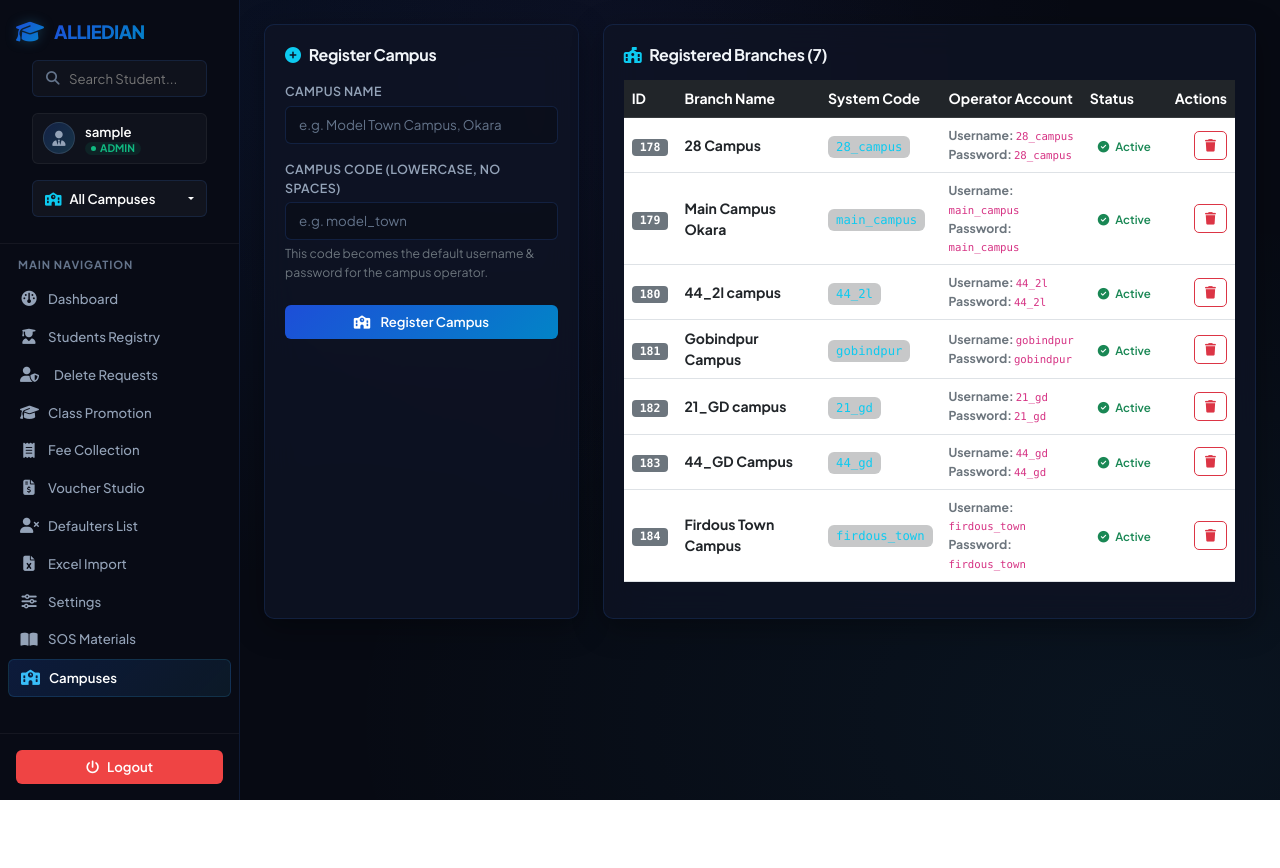
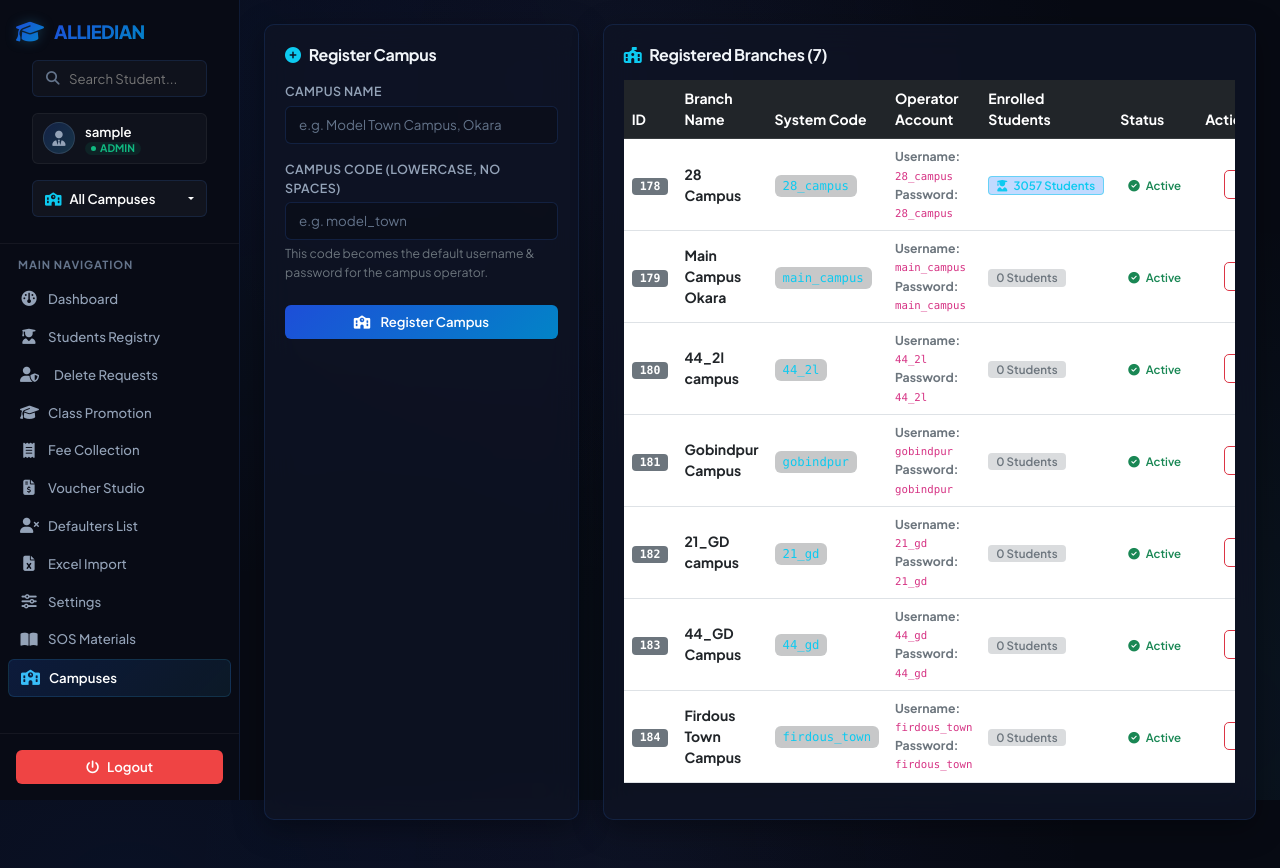
Before and after one commit to Saeed-driod/SMS2, a Flask app: page /campuses in a window 1280 px wide. Before the commit the page ends 800 px from the top, so only its background shows below. Run offline with Flask 3, Linux system fonts and the light colour scheme; the visitor is signed in with stand-in values (Sample User, id 1); data comes from the database, SQL or seed files in the repository; both versions use the stored data as it was after the commit; data that the repository does not hold is empty.

Commit message:
fix: enforce absolute database path and restore student persistence across server restarts

```diff
--- a/app.py
+++ b/app.py
@@ -9,8 +9,9 @@ from werkzeug.utils import secure_filename
 
 app = Flask(__name__)
 app.secret_key = 'alliedian_school_rehman_campus_key_secret_2026'
-DB_PATH = 'sms.db'
-UPLOAD_FOLDER = 'uploads'
+BASE_DIR = os.path.dirname(os.path.abspath(__file__))
+DB_PATH = os.path.join(BASE_DIR, 'sms.db')
+UPLOAD_FOLDER = os.path.join(BASE_DIR, 'uploads')
 app.config['UPLOAD_FOLDER'] = UPLOAD_FOLDER
 SOS_UPLOAD_FOLDER = os.path.join(UPLOAD_FOLDER, 'sos')
 app.config['SOS_UPLOAD_FOLDER'] = SOS_UPLOAD_FOLDER
@@ -1488,7 +1489,13 @@ def campuses_view():
             except sqlite3.IntegrityError:
                 flash(f"Error: Campus code '{code}' already exists.", 'danger')
 
-    campuses = conn.execute("SELECT * FROM campuses ORDER BY id").fetchall()
+    campuses = conn.execute('''
+        SELECT c.*, COUNT(s.id) as student_count
+        FROM campuses c
+        LEFT JOIN students s ON s.campus_id = c.id
+        GROUP BY c.id
+        ORDER BY c.id
+    ''').fetchall()
     conn.close()
 
     return render_template('campuses.html', campuses=campuses)
--- a/import_excel.py
+++ b/import_excel.py
@@ -4,13 +4,9 @@ import numpy as np
 import re
 import os
 
-# --- DATABASE PATH FOR VERCEL SERVERLESS ---
-if os.environ.get('VERCEL'):
-    DB_PATH = '/tmp/sms.db'
-else:
-    DB_PATH = 'sms.db'
-# --------------------------------------------
-EXCEL_PATH = 'Fee record 2026.xlsx'
+BASE_DIR = os.path.dirname(os.path.abspath(__file__))
+DB_PATH = os.path.join(BASE_DIR, 'sms.db')
+EXCEL_PATH = os.path.join(BASE_DIR, 'Fee record 2026.xlsx')
 
 MONTH_MAP = {
     'jan': ('January', 1),
@@ -244,9 +240,10 @@ def import_data():
     cursor.execute("DELETE FROM sqlite_sequence WHERE name IN ('students', 'fees')")
     conn.commit()
 
-    # Get default campus ID (we assign all imported students to the first campus by default)
-    cursor.execute("SELECT id FROM campuses WHERE code = 'campus_1'")
-    default_campus_id = cursor.fetchone()[0]
+    # Get default campus ID (we assign imported students to first campus by default)
+    cursor.execute("SELECT id FROM campuses ORDER BY id ASC LIMIT 1")
+    c_row = cursor.fetchone()
+    default_campus_id = c_row[0] if c_row else 1
 
     student_count = 0
     payment_count = 0
@@ -355,4 +352,3 @@ def import_data():
 
 if __name__ == '__main__':
     init_db()
-    import_data()
--- a/migrate_db.py
+++ b/migrate_db.py
@@ -1,6 +1,8 @@
 import sqlite3
+import os
 
-DB_PATH = 'sms.db'
+BASE_DIR = os.path.dirname(os.path.abspath(__file__))
+DB_PATH = os.path.join(BASE_DIR, 'sms.db')
 
 def run_migration():
     conn = sqlite3.connect(DB_PATH)
--- a/templates/campuses.html
+++ b/templates/campuses.html
@@ -44,6 +44,7 @@
                                 <th>Branch Name</th>
                                 <th>System Code</th>
                                 <th>Operator Account</th>
+                                <th>Enrolled Students</th>
                                 <th>Status</th>
                                 <th class="text-end">Actions</th>
                             </tr>
@@ -61,12 +62,23 @@
                                     </div>
                                 </td>
                                 <td>
+                                    {% if campus.student_count > 0 %}
+                                    <span class="badge bg-primary bg-opacity-25 text-info border border-info border-opacity-50">
+                                        <i class="fa-solid fa-user-graduate me-1"></i> {{ campus.student_count }} Students
+                                    </span>
+                                    {% else %}
+                                    <span class="badge bg-secondary bg-opacity-25 text-secondary">
+                                        0 Students
+                                    </span>
+                                    {% endif %}
+                                </td>
+                                <td>
                                     <span class="badge bg-success-custom text-success">
                                         <i class="fa-solid fa-circle-check me-1"></i> Active
                                     </span>
                                 </td>
                                 <td class="text-end">
-                                    <form method="POST" action="{{ url_for('delete_campus', campus_id=campus.id) }}" onsubmit="return confirm('Are you sure you want to permanently delete this campus and all its data?');" class="d-inline">
+                                    <form method="POST" action="{{ url_for('delete_campus', campus_id=campus.id) }}" onsubmit="return confirm('⚠️ WARNING: Deleting {{ campus.name }} will also remove its {{ campus.student_count }} enrolled students! Are you sure you want to proceed?');" class="d-inline">
                                         <button type="submit" class="btn btn-outline-danger btn-sm" title="Delete Campus">
                                             <i class="fa-solid fa-trash"></i>
                                         </button>
```
Also changed, not shown: sms.db, 1 other file.
